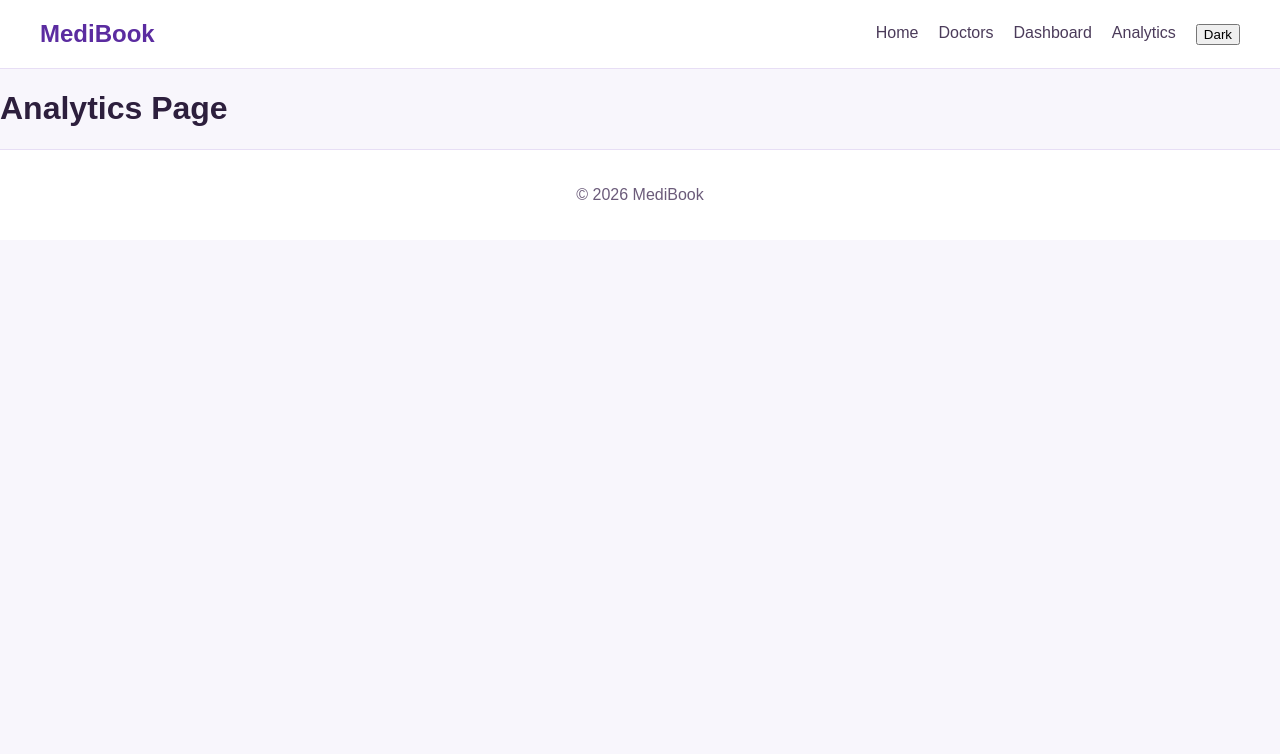
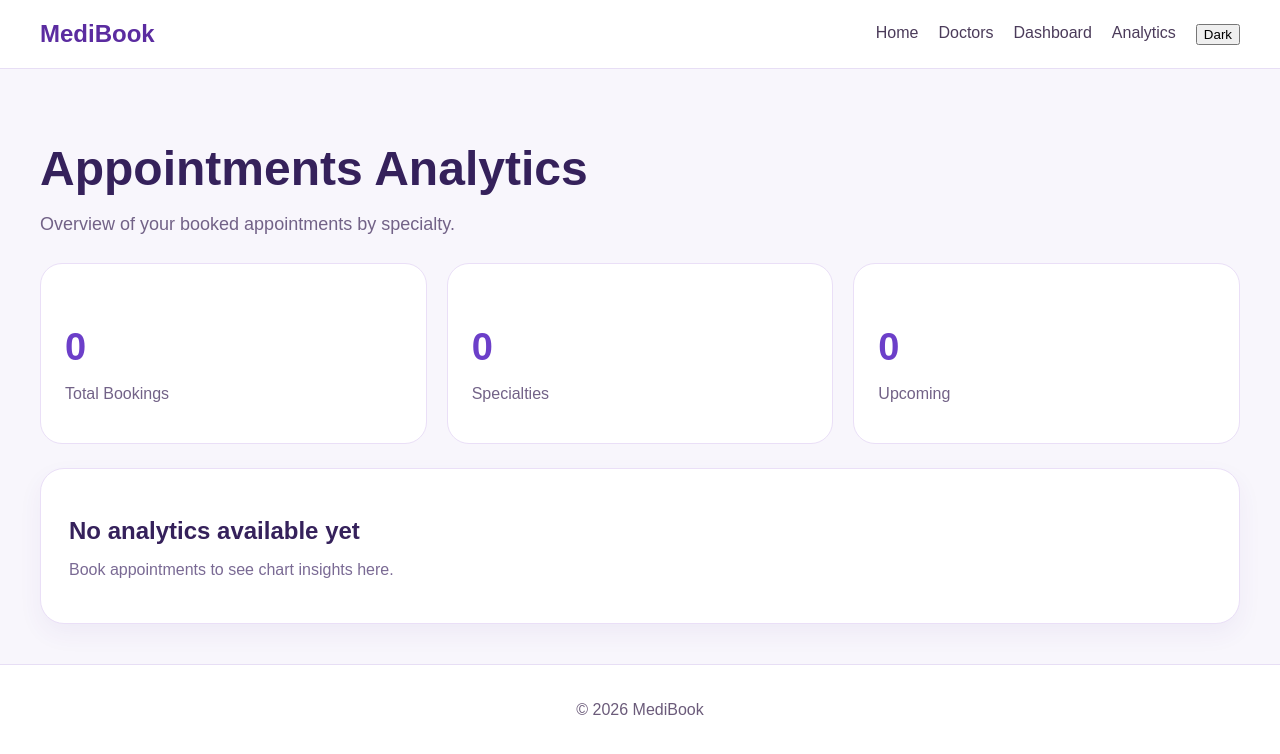
Before and after one commit to harshitasaini631-cyber/Healthcare_appointment_system, a React (Vite) app in the folder healthcare-appointment-system/: page /analytics in a window 1280 px wide. Shown: the top 754 px of the page. Built offline with nearby package versions, Linux system fonts and the light colour scheme.

Commit message:
Add analytics dashboard with charts and summary stats

```diff
--- a/healthcare-appointment-system/src/index.css
+++ b/healthcare-appointment-system/src/index.css
@@ -792,6 +792,78 @@ footer {
 }
 
 
+.analytics-page {
+  max-width: 1440px;
+  margin: 0 auto;
+  padding: 40px;
+}
+
+.analytics-header {
+  margin-bottom: 28px;
+}
+
+.analytics-header h1 {
+  font-size: 48px;
+  color: #35215b;
+  margin-bottom: 10px;
+}
+
+.analytics-header p {
+  color: #726287;
+  font-size: 18px;
+}
+
+.chart-card,
+.empty-analytics {
+  background: #ffffff;
+  border: 1px solid #eadff7;
+  border-radius: 24px;
+  padding: 28px;
+  box-shadow: 0 10px 24px rgba(91, 44, 160, 0.06);
+}
+
+.chart-card h2,
+.empty-analytics h2 {
+  margin-bottom: 10px;
+  color: #35215b;
+}
+
+.empty-analytics p {
+  color: #7a6a94;
+}
+
+.chart-wrapper {
+  width: 100%;
+  height: 320px;
+  margin-top: 20px;
+}
+
+
+.stats-grid {
+  display: grid;
+  grid-template-columns: repeat(3, 1fr);
+  gap: 20px;
+  margin-bottom: 24px;
+}
+
+.stat-card {
+  background: #ffffff;
+  border: 1px solid #eadff7;
+  border-radius: 22px;
+  padding: 24px;
+}
+
+.stat-card h3 {
+  font-size: 38px;
+  color: #6c3fc9;
+  margin-bottom: 8px;
+}
+
+.stat-card p {
+  color: #726287;
+  font-size: 16px;
+}
+
 
 
 
@@ -1026,3 +1098,61 @@ body.dark-mode select:-webkit-autofill {
   -webkit-text-fill-color: #f4efff !important;
   caret-color: #f4efff !important;
 }
+
+body.dark-mode .analytics-page h1,
+body.dark-mode .analytics-page h2 {
+  color: #f4efff !important;
+}
+
+body.dark-mode .analytics-page p {
+  color: #cbbbe7 !important;
+}
+
+body.dark-mode .chart-card,
+body.dark-mode .empty-analytics {
+  background: #1e1728;
+  border: 1px solid #34264b;
+}
+
+body.dark-mode .recharts-cartesian-grid line {
+  stroke: #4a3a65 !important;
+}
+
+body.dark-mode .recharts-xAxis .recharts-cartesian-axis-line,
+body.dark-mode .recharts-yAxis .recharts-cartesian-axis-line,
+body.dark-mode .recharts-xAxis .recharts-cartesian-axis-tick-line,
+body.dark-mode .recharts-yAxis .recharts-cartesian-axis-tick-line {
+  stroke: #6b5a86 !important;
+}
+
+body.dark-mode .recharts-text {
+  fill: #e9ddff !important;
+}
+
+body.dark-mode .recharts-default-tooltip {
+  background: #241b31 !important;
+  border: 1px solid #3c2d57 !important;
+  border-radius: 12px !important;
+}
+
+body.dark-mode .recharts-tooltip-label,
+body.dark-mode .recharts-tooltip-item {
+  color: #f4efff !important;
+}
+
+body.dark-mode .chart-card svg {
+  background: transparent !important;
+}
+
+body.dark-mode .stat-card {
+  background: #1e1728;
+  border: 1px solid #34264b;
+}
+
+body.dark-mode .stat-card h3 {
+  color: #9e72ff;
+}
+
+body.dark-mode .stat-card p {
+  color: #cbbbe7;
+}
--- a/healthcare-appointment-system/src/pages/Analytics.jsx
+++ b/healthcare-appointment-system/src/pages/Analytics.jsx
@@ -1,5 +1,81 @@
+import { useAppointmentContext } from "../context/AppointmentContext";
+import {
+  BarChart,
+  Bar,
+  XAxis,
+  YAxis,
+  CartesianGrid,
+  Tooltip,
+  ResponsiveContainer,
+} from "recharts";
+
+
 function Analytics() {
-  return <h1>Analytics Page</h1>;
+  const { appointments } = useAppointmentContext();
+
+  const specialtyCounts = appointments.reduce((acc, appointment) => {
+    const specialty = appointment.specialty;
+    const existing = acc.find((item) => item.specialty === specialty);
+
+    if (existing) {
+      existing.count += 1;
+    } else {
+      acc.push({ specialty, count: 1 });
+    }
+
+    return acc;
+  }, []);
+
+  return (
+    <div className="analytics-page">
+      <div className="analytics-header">
+        <h1>Appointments Analytics</h1>
+        <p>Overview of your booked appointments by specialty.</p>
+      </div>
+
+
+      <div className="stats-grid">
+        <div className="stat-card">
+          <h3>{appointments.length}</h3>
+          <p>Total Bookings</p>
+        </div>
+
+        <div className="stat-card">
+          <h3>{specialtyCounts.length}</h3>
+          <p>Specialties</p>
+        </div>
+
+        <div className="stat-card">
+          <h3>
+            {appointments.filter((item) => item.status === "Upcoming").length}
+          </h3>
+          <p>Upcoming</p>
+        </div>
+      </div>
+
+      {appointments.length === 0 ? (
+        <div className="empty-analytics">
+          <h2>No analytics available yet</h2>
+          <p>Book appointments to see chart insights here.</p>
+        </div>
+      ) : (
+        <div className="chart-card">
+          <h2>Appointments by Specialty</h2>
+
+          <div className="chart-wrapper">
+            <ResponsiveContainer width="100%" height={320}>
+              <BarChart data={specialtyCounts}>
+                <CartesianGrid strokeDasharray="3 3" />
+                <XAxis dataKey="specialty" />
+                <YAxis allowDecimals={false} />
+                <Tooltip />
+                <Bar dataKey="count" fill="#6c3fc9" radius={[10, 10, 0, 0]} />              </BarChart>
+            </ResponsiveContainer>
+          </div>
+        </div>
+      )}
+    </div>
+  );
 }
 
 export default Analytics;
```
